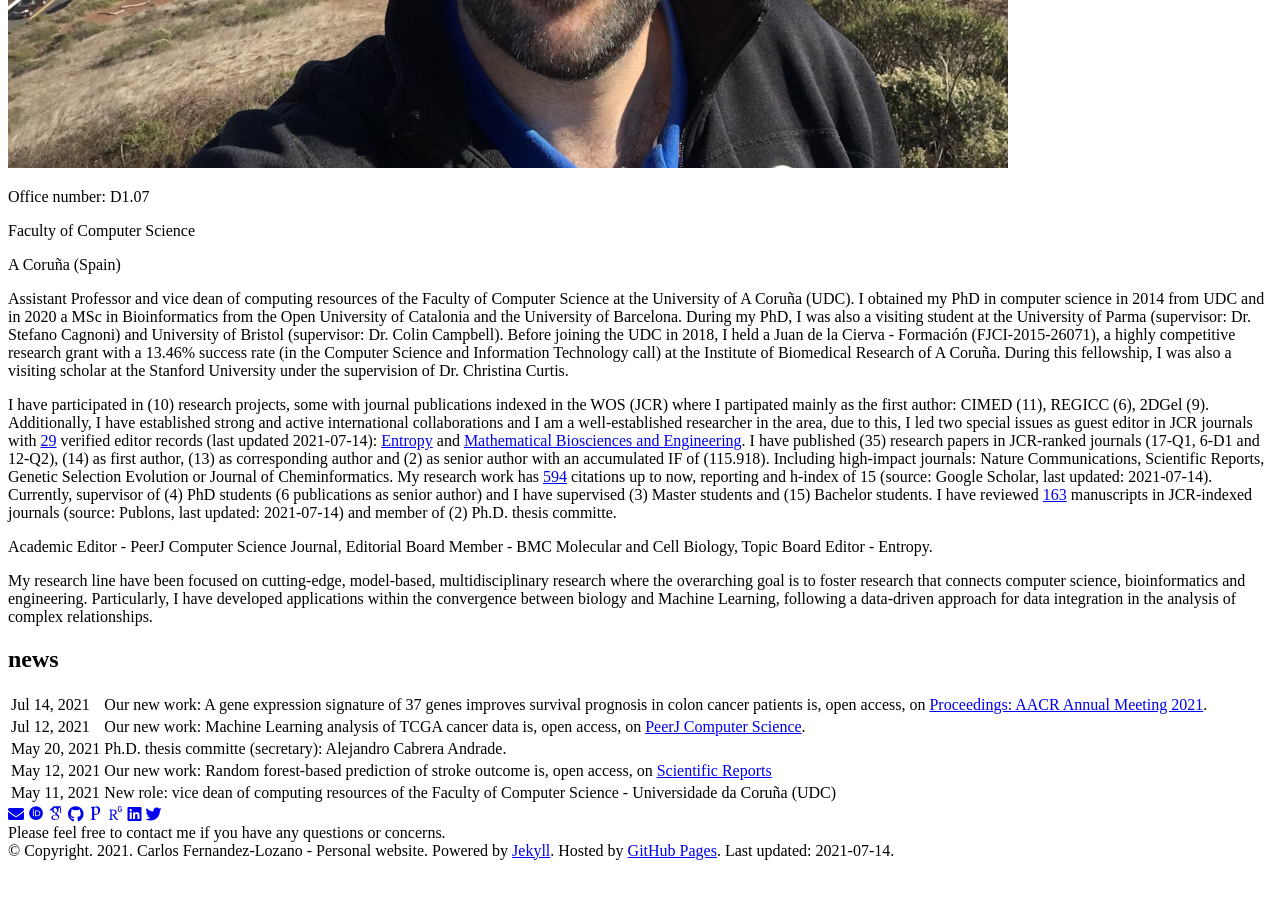
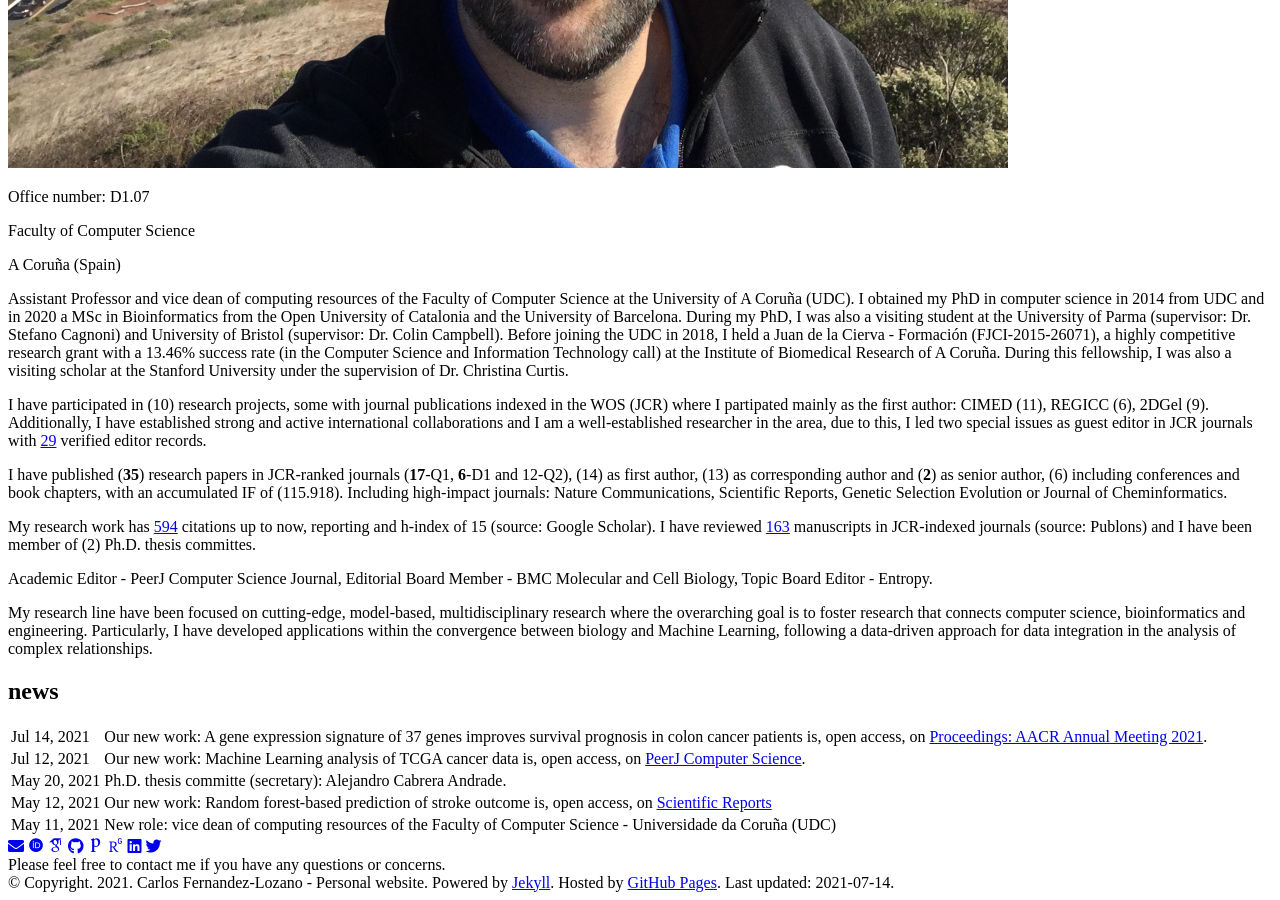
Before and after one commit to cafernandezlo/es_github_cafernandezlo, a Jekyll site: the page built from _pages/about.md, in a window 1280 px wide and 900 px high, scrolled down 900 px. Built offline with Jekyll 4.4.1, drawn with Linux system fonts in a browser that asks for light colours; nearby versions of some CDN libraries; some web fonts are replaced; before the commit the page ends 1768 px from its top, so only the background shows below that.

Commit message:
se añade mentoring y cambios menores en about

```diff
--- a/_pages/about.md
+++ b/_pages/about.md
@@ -31,20 +31,19 @@
 Additionally, I have established strong and active international collaborations and I am a
 well-established researcher in the area, due to this, I led two special issues as guest editor
 in JCR journals with <a href="https://publons.com/researcher/1751450/carlos-fernandez-lozano/">{{site.publons_number_editor}}</a>
-verified editor records (last updated {{site.publons_last_updated}}):
-<a href="https://www.mdpi.com/journal/entropy/special_issues/high_dimensional">Entropy</a> and
-<a href="http://www.aimspress.com/newsinfo/1364.html">Mathematical Biosciences and Engineering</a>.
-I have published ({{site.total_jcr}}) research papers in JCR-ranked journals ({{site.total_q1}}-Q1,
- {{site.total_d1}}-D1 and {{site.total_q2}}-Q2), ({{site.total_fa}}) as first author,
- ({{site.total_ca}}) as corresponding author and ({{site.total_sa}}) as senior author with an
+verified editor records.
+
+I have published (**{{site.total_jcr}}**) research papers in JCR-ranked journals (**{{site.total_q1}}**-Q1,
+ **{{site.total_d1}}**-D1 and {{site.total_q2}}-Q2), ({{site.total_fa}}) as first author,
+ ({{site.total_ca}}) as corresponding author and (**{{site.total_sa}}**) as senior author, (6) including conferences and book chapters, with an
 accumulated IF of ({{site.total_if}}). Including high-impact journals: Nature Communications,
-Scientific Reports, Genetic Selection Evolution or Journal of Cheminformatics. My research work has
-<a href="https://scholar.google.es/citations?user=gE-7NE4AAAAJ&hl=es">{{site.scholar_number_cites}}</a> citations up to now, reporting and h-index of 15 (source: Google Scholar, last updated: {{site.scholar_last_updated}}).
-Currently, supervisor of (4) PhD students (6 publications as senior author) and I
-have supervised (3) Master students and (15) Bachelor students. I have reviewed
+Scientific Reports, Genetic Selection Evolution or Journal of Cheminformatics.
+
+My research work has
+<a href="https://scholar.google.es/citations?user=gE-7NE4AAAAJ&hl=es">{{site.scholar_number_cites}}</a> citations up to now, reporting and h-index of {{site.scholar_hindex}} (source: Google Scholar).
+I have reviewed
 <a href="https://publons.com/researcher/1751450/carlos-fernandez-lozano/">{{site.publons_number_reviews}}</a>
-manuscripts in JCR-indexed journals (source: Publons, last updated: {{site.publons_last_updated}})
-and member of (2) Ph.D. thesis committe.
+manuscripts in JCR-indexed journals (source: Publons) and I have been member of (2) Ph.D. thesis committes.
 
 Academic Editor - PeerJ Computer Science Journal, Editorial Board Member - BMC Molecular and Cell Biology, Topic Board Editor - Entropy.
 
```
Also changed, not shown: _pages/mentoring.md (added, +43 -0 lines).
